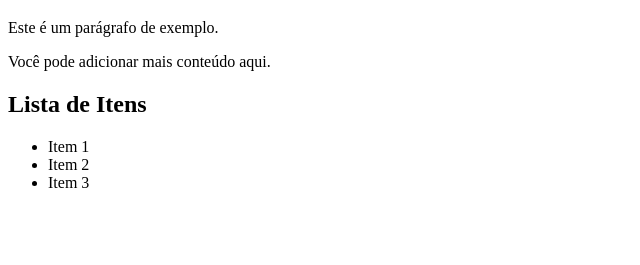
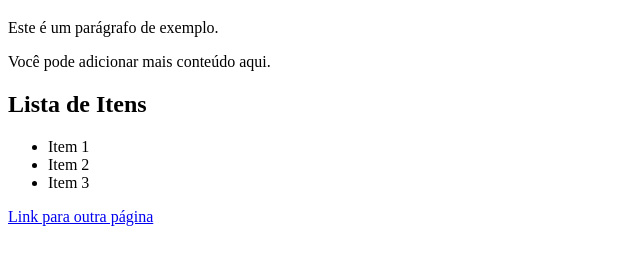
Before and after one commit to sergio-matsuda/matsuda.github.io, a plain HTML site: page index.html in a window 1280 px wide. Shown: the part 61-326 px from the top of the page, without its empty margins (0-640 px from the left). Drawn offline with Linux system fonts and the light colour scheme.

Commit message:
Update index.html

```diff
--- a/index.html
+++ b/index.html
@@ -17,5 +17,7 @@
     <li>Item 3</li>
   </ul>
 
+  <a href="deepseek_html_20251124_f4ad68.html">Link para outra página</a>
+
 </body>
 </html>
```
